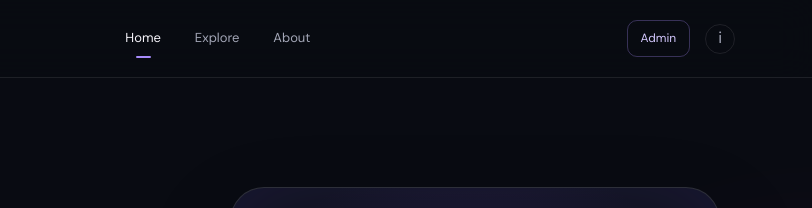
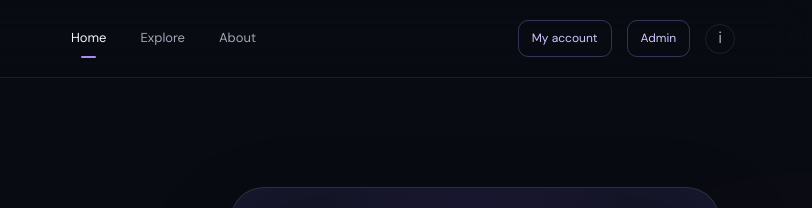
Before and after one commit to mangakinghindiofficialanimes-lang/Web, a plain HTML site: page index.html in a window 1280 px wide. Shown: the top 208 px of the page, 468-1280 px from the left. Drawn offline with nearby package versions, Linux system fonts and the light colour scheme.

Commit message:
Add member account entry point to homepage

```diff
--- a/index.html
+++ b/index.html
@@ -21,7 +21,7 @@
     <nav class="main-nav" aria-label="Main navigation">
       <a class="nav-link active" href="#home">Home</a><a class="nav-link" href="#library">Explore</a><a class="nav-link" href="#about">About</a>
     </nav>
-    <div class="top-actions"><a class="admin-link" href="admin.html">Admin</a><button class="icon-button" id="themeHint" aria-label="Site information" title="About this site">i</button></div>
+    <div class="top-actions"><a class="admin-link" href="account.html">My account</a><a class="admin-link" href="admin.html">Admin</a><button class="icon-button" id="themeHint" aria-label="Site information" title="About this site">i</button></div>
   </header>
 
   <main id="home">
```
